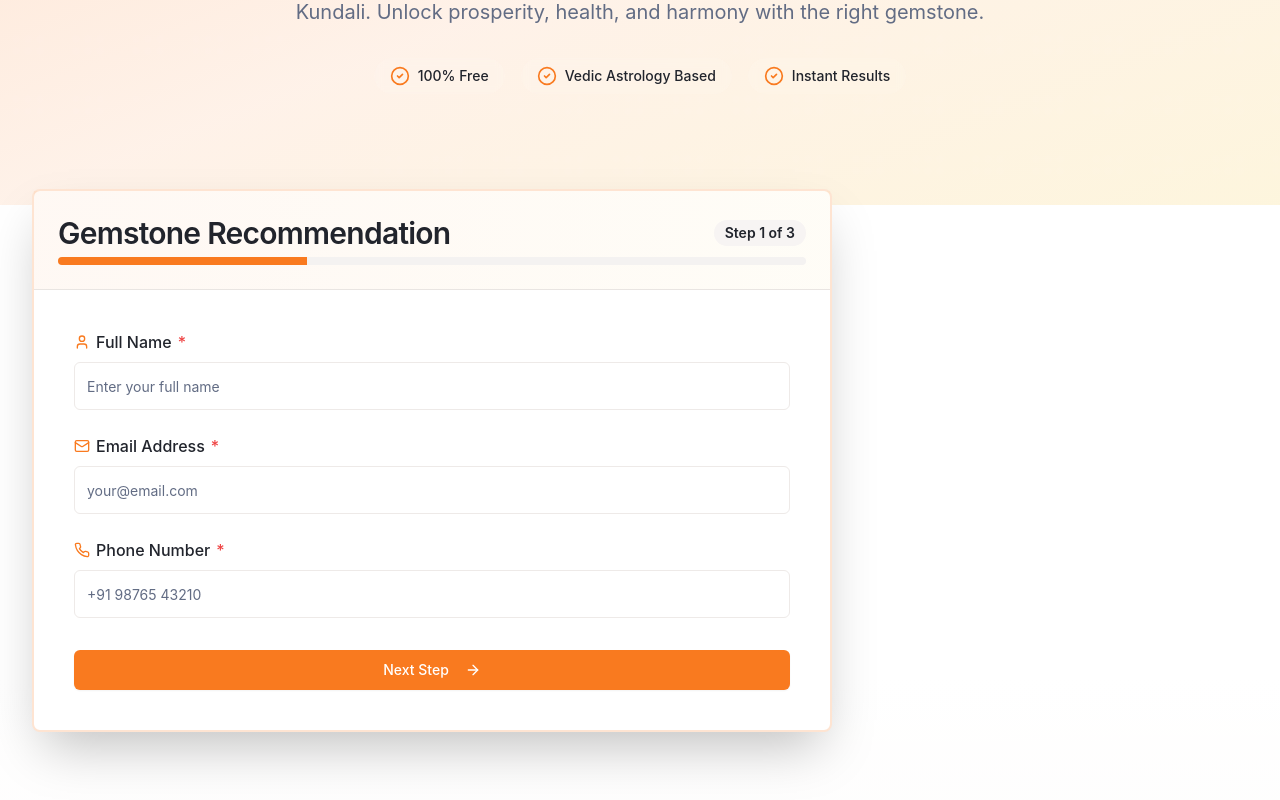
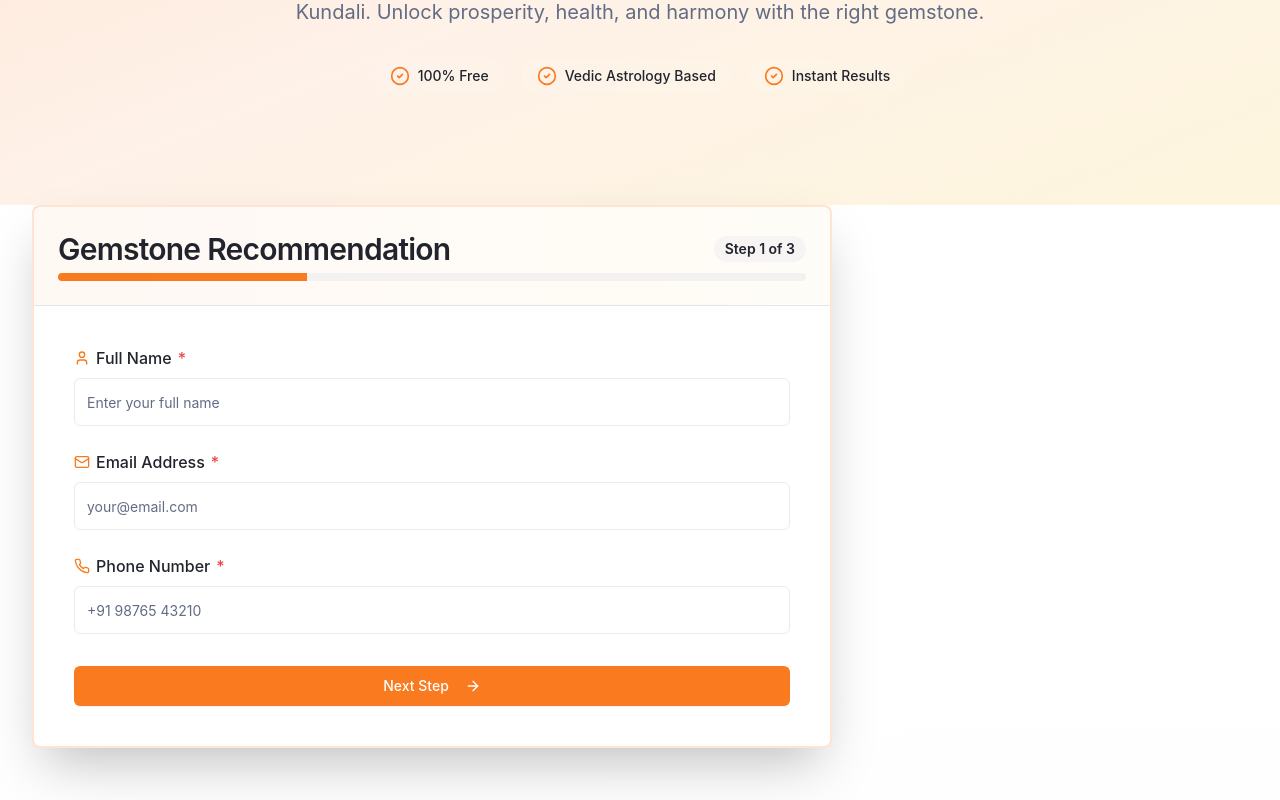
Before and after one commit to shambhu-cell/astro-cosmic-emporium, a React (Vite) app: page /gemstone-calculator in a window 1280 px wide. Shown: the part 360-1160 px from the top of the page. Built offline with nearby package versions, Linux system fonts and the light colour scheme; the HTML template or start-up script is replaced by a standard one.

Commit message:
Add space between sections

```diff
--- a/src/pages/GemstoneCalculator.tsx
+++ b/src/pages/GemstoneCalculator.tsx
@@ -158,7 +158,7 @@ const GemstoneCalculator = () => {
       </section>
 
       {/* Main Content */}
-      <section className="py-8 md:py-16 px-0 sm:px-4 -mt-8 sm:-mt-12 md:-mt-20 relative z-20">
+      <section className="py-8 md:py-16 px-0 sm:px-4 -mt-4 sm:-mt-8 md:-mt-16 relative z-20">
         <div className="container max-w-screen-xl mx-auto px-0 sm:px-4">
           <div className="grid lg:grid-cols-3 gap-0 sm:gap-6 md:gap-8">
             {/* Calculator Form */}
```
